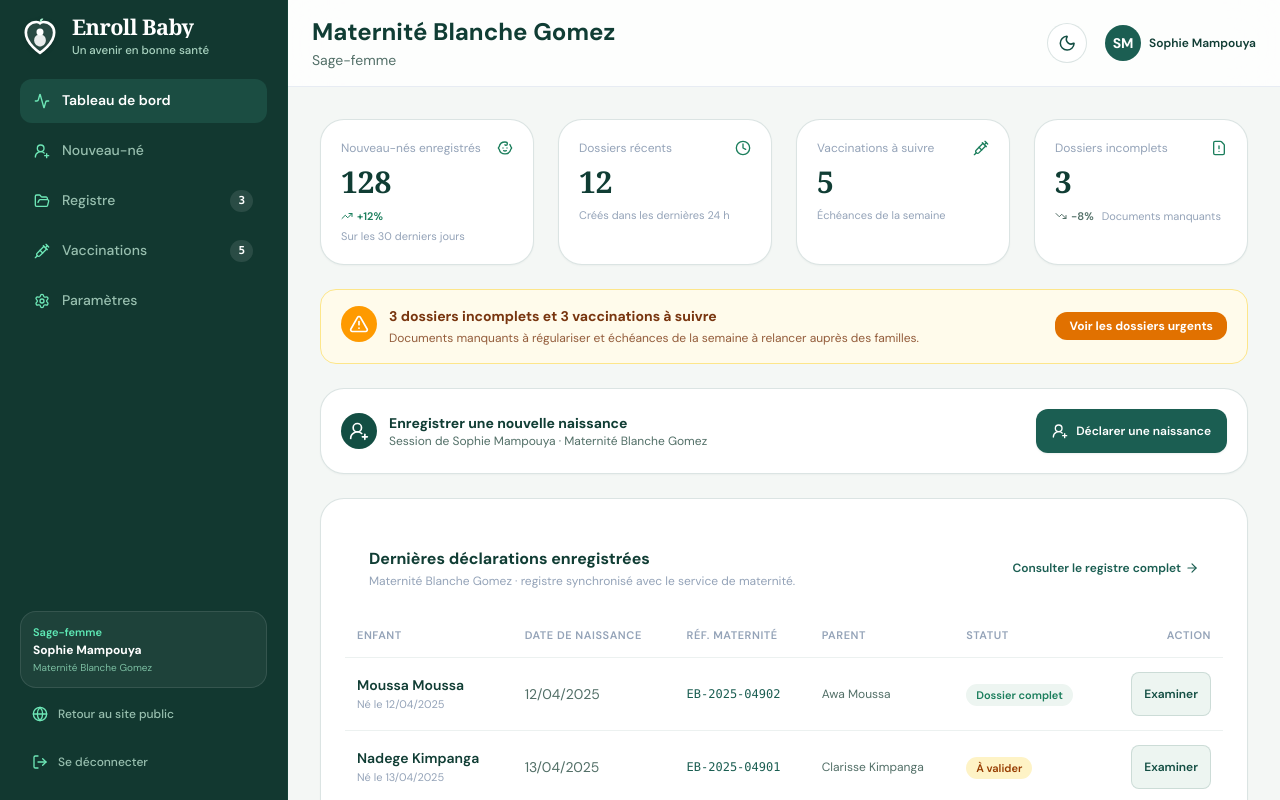
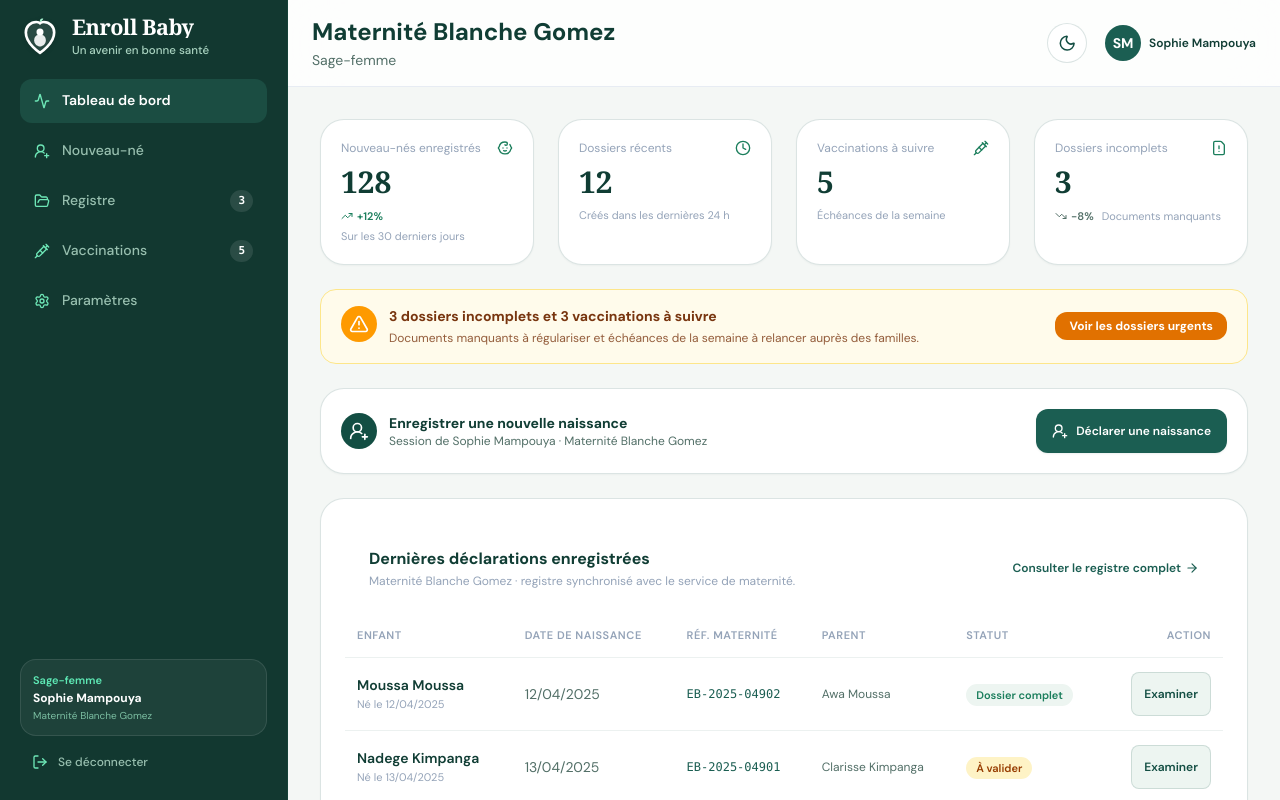
Before and after one commit to KazeHolloway/s17-genesis-enroll-baby, a React (Vite) app in the folder frontend/: page /agent/dashboard in a window 1280 px wide. Shown: the top 800 px of the page. Built offline with nearby package versions, Linux system fonts and the light colour scheme; a web font is replaced by a local one.

Commit message:
refactor: supprimer le lien vers le site public dans la barre latérale du tableau de bord

```diff
--- a/frontend/src/components/dashboard/DashboardSidebar.tsx
+++ b/frontend/src/components/dashboard/DashboardSidebar.tsx
@@ -1,5 +1,5 @@
 import { AnimatePresence, motion } from "motion/react";
-import { Globe, LogOut, X } from "lucide-react";
+import { LogOut, X } from "lucide-react";
 import { Link, NavLink } from "react-router-dom";
 import { cn } from "@/lib/utils";
 import { Logo } from "@/components/landing/Brand";
@@ -120,8 +120,7 @@ export default function DashboardSidebar({
           </ul>
         </nav>
 
-        {/* Pied de sidebar : identité de l'agent, retour au site public puis
-            déconnexion.
+        {/* Pied de sidebar : identité de l'agent puis déconnexion.
             Pas de section « Compte » ici : Profil, Notifications et Réglages sont
             déjà dans la navigation ci-dessus, les y dupliquer donnait l'impression
             d'une seconde barre dans le même tiroir. */}
@@ -140,11 +139,6 @@ export default function DashboardSidebar({
             </div>
           )}
 
-          <Link to="/" onClick={onClose} className="app-sidebar-ghost">
-            <Globe className="size-4" aria-hidden="true" />
-            <span>Retour au site public</span>
-          </Link>
-
           <Link to={logoutTo} className="app-sidebar-ghost">
             <LogOut className="size-4" aria-hidden="true" />
             <span>{logoutLabel}</span>
```
